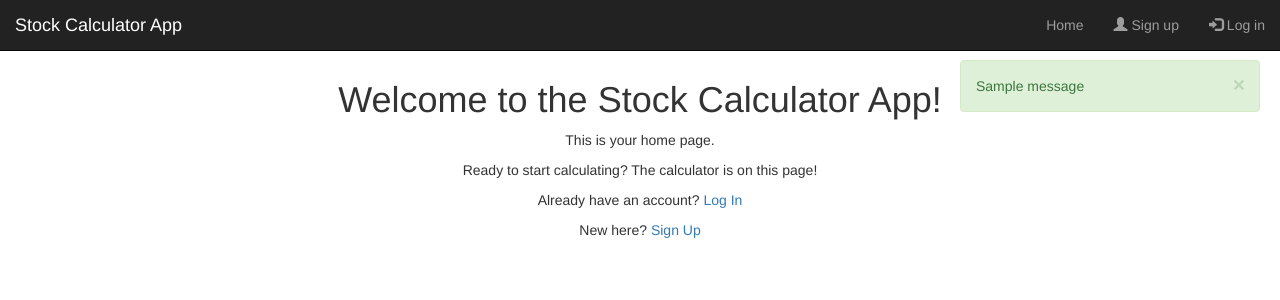
After one commit to Mohammedr4/stockapp, a Django app: template user/templates/user/base.html in a window 1280 px wide. The commit adds this page. Shown: the top 300 px of the page. Run offline with Django 5.2, Linux system fonts and the light colour scheme; the template is opened without the code that fills it: most values are stand-ins (such as "Sample title", 1, 10 or a date in 2020); one stand-in notice (Sample message) is shown; some libraries are stand-ins or nearby versions.

Commit message:
Your commit message here

```diff
--- a/project/urls.py
+++ b/project/urls.py
@@ -3,11 +3,11 @@ URL configuration for project project.
 """
 from django.contrib import admin
 from django.urls import path, include
-from django.conf import settings # Import settings
-from django.conf.urls.static import static # Import static file serving helper
+from django.conf import settings
+from django.conf.urls.static import static
 
 from user import views as user_views
-from portfolio import views as portfolio_views
+from portfolio import views as portfolio_views # Ensure portfolio views are imported
 from user.views import CustomLogoutView
 
 urlpatterns = [
@@ -20,9 +20,11 @@ urlpatterns = [
     path('register/', user_views.register, name ='register'),
 
     path('calculator/', portfolio_views.calculator_view, name='portfolio_calculator'),
+
+    # NEW: Capital Gains Estimator Page
+    path('capital-gains/', portfolio_views.capital_gains_estimator_view, name='capital_gains_estimator'),
 ]
 
-# IMPORTANT: This block tells Django to serve static files when DEBUG is False.
-# This is a simple solution for small deployments. For large scale, use a CDN.
+# IMPORTANT: Serve static files in production.
 if not settings.DEBUG:
     urlpatterns += static(settings.STATIC_URL, document_root=settings.STATIC_ROOT)
--- /dev/null
+++ b/user/templates/user/base.html
@@ -0,0 +1,116 @@
+{% load static %}
+{% load crispy_forms_tags %}
+<!DOCTYPE html>
+<html lang="en">
+
+<head>
+  <meta charset="utf-8">
+  <meta name="viewport" content="width=device-width, initial-scale=1">
+  <meta name="title" content="Stock Reprice Calculator">
+  <meta http-equiv="Content-Type" content="text/html; charset=utf-8">
+  <meta name="language" content="English">
+  <meta name="author" content="Your Name">
+
+  <title>{{title}} - Stock Reprice Calculator</title>
+
+  <!-- Bootstrap CSS from CDN -->
+  <link rel="stylesheet" href="https://maxcdn.bootstrapcdn.com/bootstrap/3.3.7/css/bootstrap.min.css" xintegrity="sha384-BVYiiSIFeK1dGmJRAkycuHAHRg32OmUcww7on3RYdg4Va+PmSTsz/K68vbdEjh4u" crossorigin="anonymous">
+
+  <!-- Font Awesome for icons -->
+  <link rel="stylesheet" href="https://cdnjs.cloudflare.com/ajax/libs/font-awesome/4.7.0/css/font-awesome.min.css">
+
+  <!-- Custom CSS for the user app (if any) -->
+  {# <link rel="stylesheet" type="text/css" href="{% static "index.css" %}" /> #}
+
+  <!-- jQuery (needed for Bootstrap JS) -->
+  <script src="https://ajax.googleapis.com/ajax/libs/jquery/3.3.1/jquery.min.js"></script>
+  <!-- Bootstrap JS from CDN -->
+  <script src="https://maxcdn.bootstrapcdn.com/bootstrap/3.3.7/js/bootstrap.min.js" xintegrity="sha384-Tc5IQib027qvyjSMfHjOMaLkfuWVxZxUPnCJA7l2mCWNIpG9mGCD8wGNIcPD7Txa" crossorigin="anonymous"></script>
+
+  <!-- Message display logic (using Bootstrap alerts instead of raw alerts for better UX) -->
+  <style>
+    .alert-container {
+      position: fixed;
+      top: 60px; /* Adjust based on navbar height */
+      right: 20px;
+      z-index: 1050; /* Above most elements */
+      width: 300px;
+    }
+  </style>
+
+</head>
+
+<body class="container-fluid">
+
+  <!-- Navbar -->
+  <header class="row">
+    <nav class="navbar navbar-inverse navbar-fixed-top">
+      <div class="container-fluid">
+        <div class="navbar-header">
+          <button class="navbar-toggle" data-toggle="collapse" data-target="#mainNavBar">
+            <span class="icon-bar"></span>
+            <span class="icon-bar"></span>
+            <span class="icon-bar"></span>
+            <span class="icon-bar"></span>
+          </button>
+          <a class="navbar-brand" href="{% url "home" %}">Stock Calculator App</a>
+        </div>
+        <div class="collapse navbar-collapse" id="mainNavBar">
+          <ul class="nav navbar-nav navbar-right">
+            <li><a href="{% url "home" %}">Home</a></li> {# Now links to the calculator #}
+            {% if user.is_authenticated %}
+            <li><a href="{% url "portfolio_calculator" %}">Calculator</a></li> {# Still useful for direct link, if needed #}
+            {# NEW LINK FOR CAPITAL GAINS ESTIMATOR #}
+            <li><a href="{% url "capital_gains_estimator" %}">Capital Gains</a></li>
+            <li>
+                <form method="post" action="{% url 'logout' %}" style="display: inline;">
+                    {% csrf_token %}
+                    <button type="submit" class="btn btn-link navbar-btn" style="color: #9d9d9d; text-decoration: none; padding: 15px 0px;">
+                        <span class="glyphicon glyphicon-log-out"></span> Logout ({{ user.username }})
+                    </button>
+                </form>
+            </li>
+            {% else %}
+            <li><a href="{% url "register" %}"><span class="glyphicon glyphicon-user"></span> Sign up</a></li>
+            <li><a href="{% url "login" %}"><span class="glyphicon glyphicon-log-in"></span> Log in</a></li>
+            {% endif %}
+          </ul>
+        </div>
+      </div>
+    </nav>
+  </header>
+  <br/><br/><br/> {# Add spacing for fixed navbar #}
+
+  <!-- Message display area -->
+  <div class="alert-container">
+    {% if messages %}
+      {% for message in messages %}
+        <div class="alert alert-{{ message.tags }} alert-dismissible fade in" role="alert">
+          <button type="button" class="close" data-dismiss="alert" aria-label="Close">
+            <span aria-hidden="true">&times;</span>
+          </button>
+          {{ message }}
+        </div>
+      {% endfor %}
+    {% endif %}
+  </div>
+
+  <div class="row">
+    {% block start %}
+    {# This block will now likely show simpler content, or could be empty if calculator is the main view #}
+    <center>
+        <h1>Welcome to the Stock Calculator App!</h1>
+        <p>This is your home page.</p>
+        {% if not user.is_authenticated %}
+            <p>Ready to start calculating? The calculator is on this page!</p>
+            <p>Already have an account? <a href="{% url 'login' %}">Log In</a></p>
+            <p>New here? <a href="{% url 'register' %}">Sign Up</a></p>
+        {% else %}
+            <p>You are logged in as {{ user.username }}. Enjoy unlimited calculations!</p>
+        {% endif %}
+    </center>
+    {% endblock %}
+  </div>
+
+</body>
+</html>
```
Also changed, not shown: portfolio/static/portfolio/css/style.css (+8 -0 lines), portfolio/templates/portfolio/capital_gains_estimator.html (added, +97 -0 lines), portfolio/views.py (+38 -45 lines).
